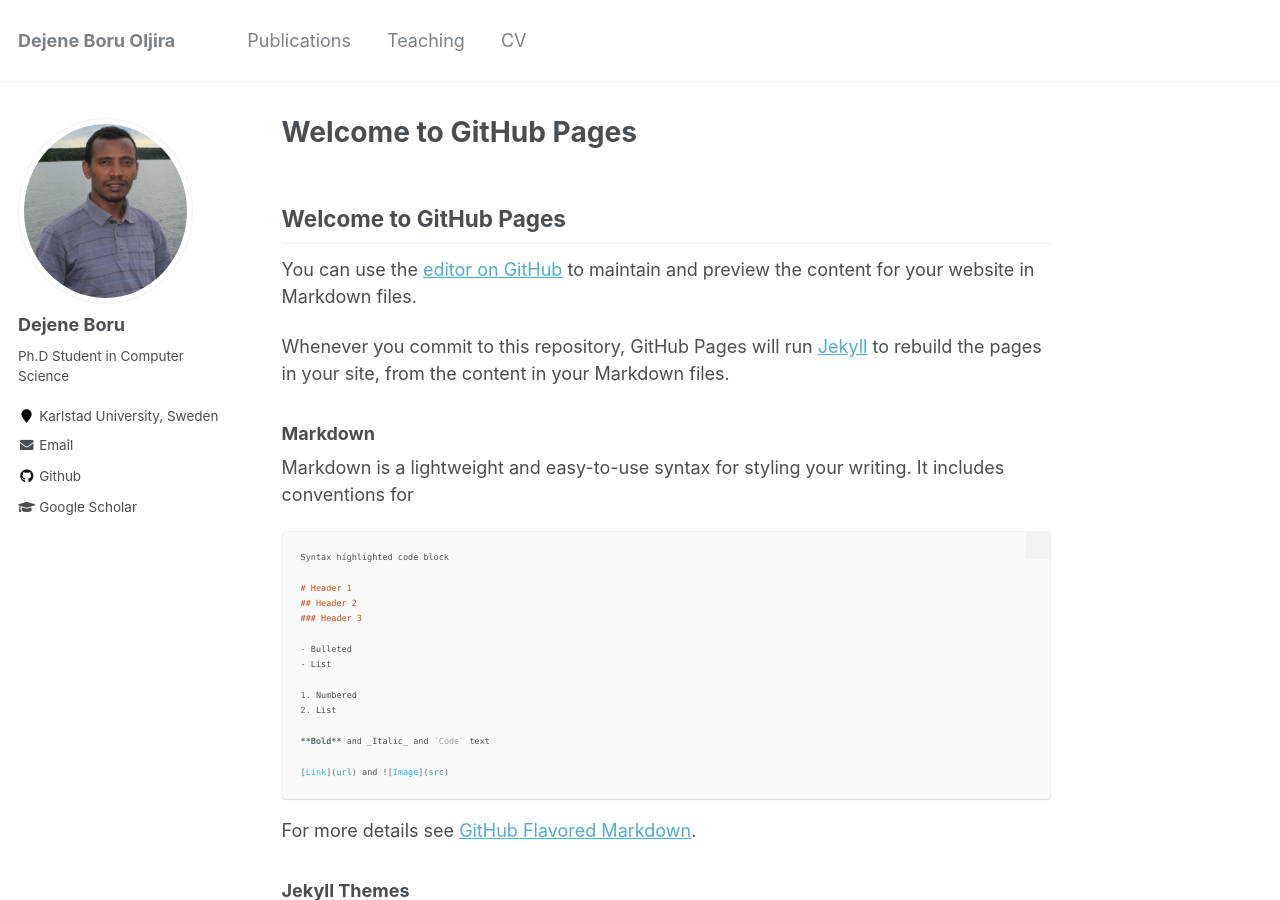
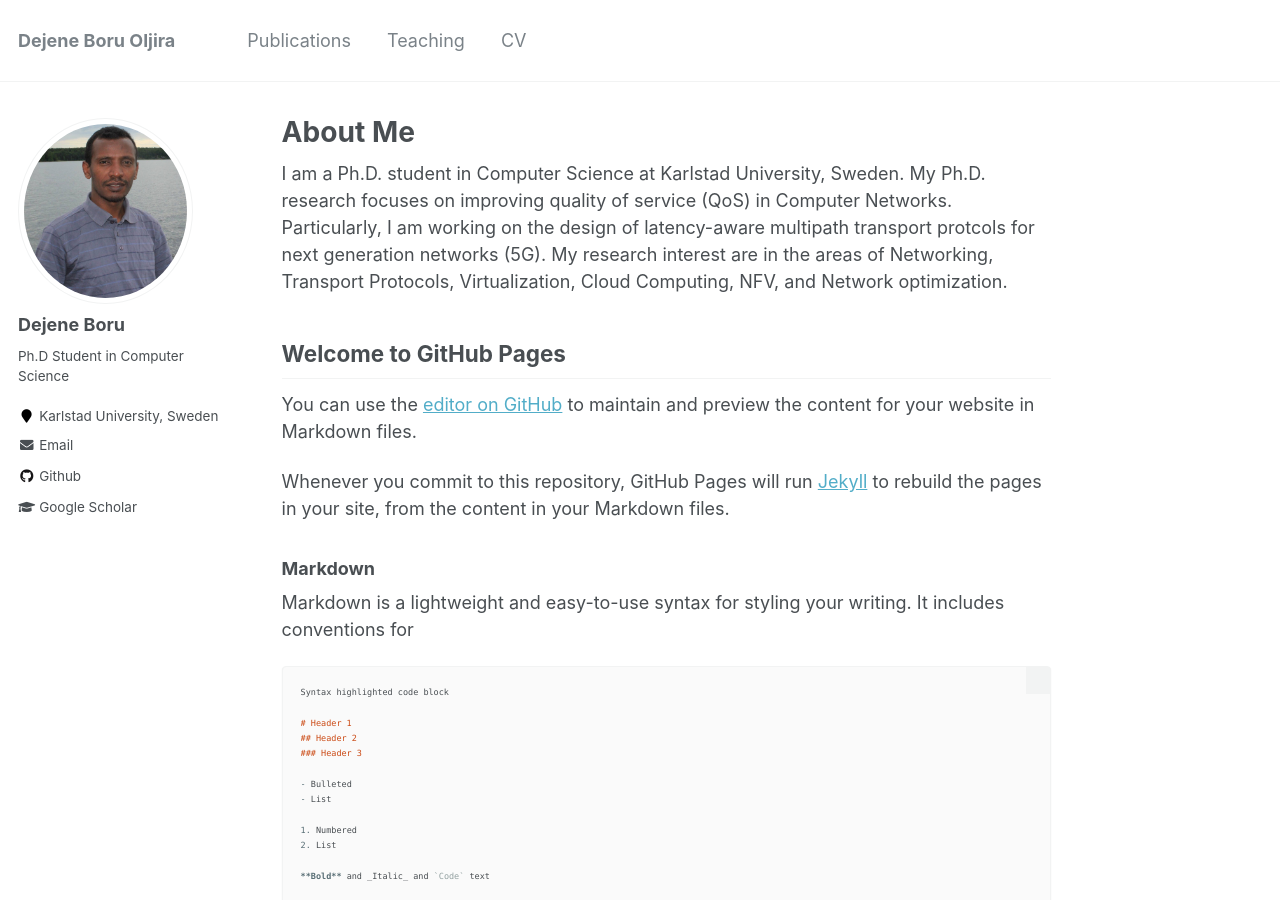
Before and after one commit to dejeneboru/dejeneboru.github.io, a Jekyll site: the page built from index.md, in a window 1280 px wide and 900 px high. Built offline with Jekyll 4.4.1, drawn with Linux system fonts in a browser that asks for light colours; our own code applies the rules of GitHub Pages for plain Markdown files.

Commit message:
Update index.md

```diff
--- a/index.md
+++ b/index.md
@@ -1,3 +1,16 @@
+---
+permalink: /
+title: "About Me"
+excerpt: "About me"
+author_profile: true
+redirect_from:
+  - /about/
+  - /about.html
+---
+I am a Ph.D. student in Computer Science at Karlstad University, Sweden. My Ph.D. research focuses on improving quality of service (QoS) in Computer Networks. Particularly, I am working on the design of latency-aware multipath transport protcols for next generation networks (5G). My research interest are in the areas of Networking, Transport Protocols, Virtualization, Cloud Computing, NFV, and Network optimization.
+
+
+
 ## Welcome to GitHub Pages
 
 You can use the [editor on GitHub](https://github.com/dejeneboru/dejeneboru.github.io/edit/master/index.md) to maintain and preview the content for your website in Markdown files.
```
